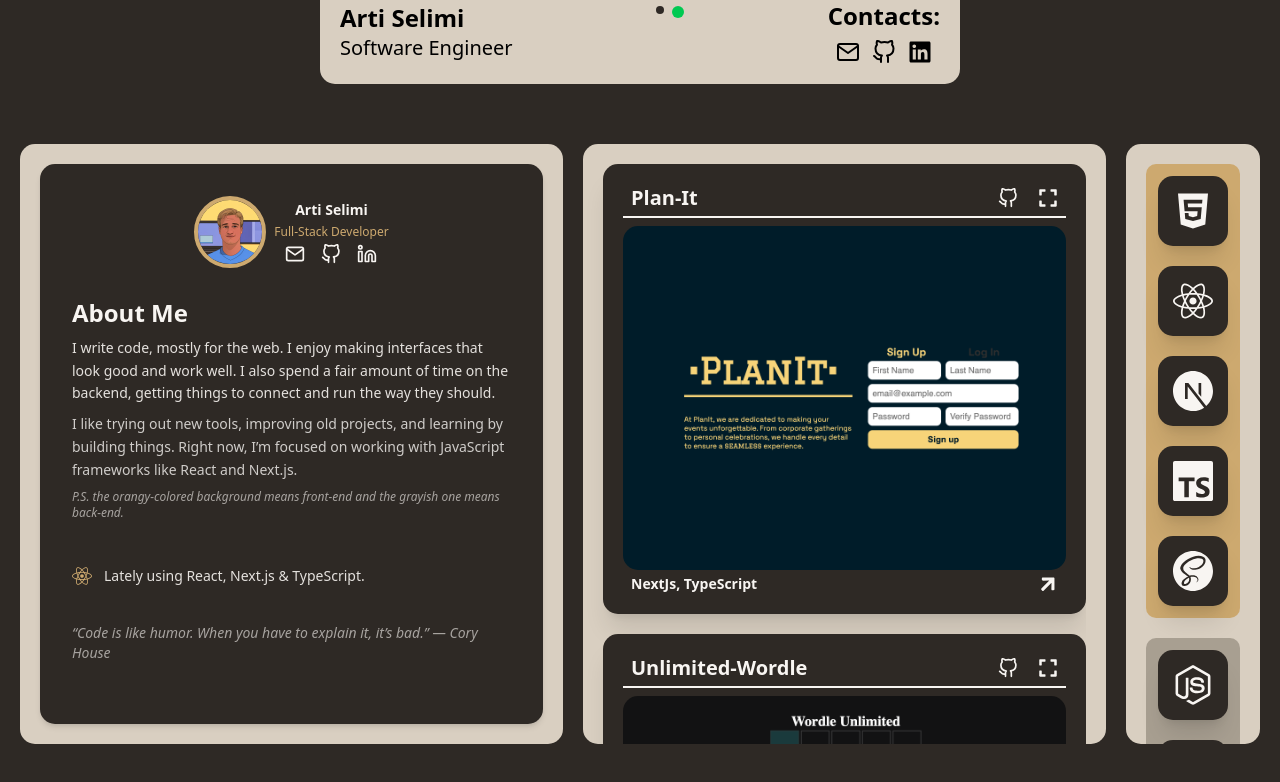
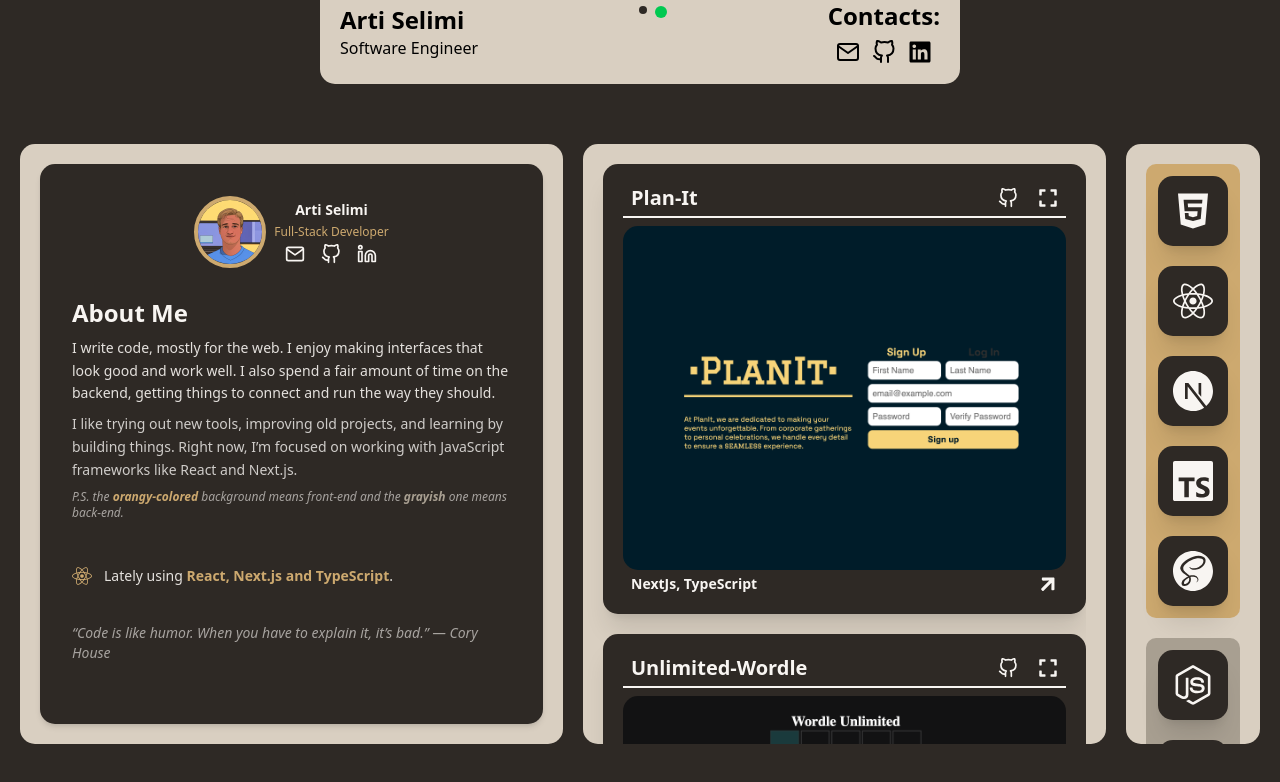
Before and after one commit to Arti-Selimi/ArtiSelimi, a Next.js app: page / in a window 1280 px wide. Shown: the top 782 px of the page. Built offline with nearby package versions, Linux system fonts and the light colour scheme.

Commit message:
small animations

```diff
--- a/package.json
+++ b/package.json
@@ -12,6 +12,7 @@
     "@radix-ui/react-dialog": "^1.1.6",
     "class-variance-authority": "^0.7.1",
     "clsx": "^2.1.1",
+    "framer-motion": "^12.6.3",
     "lucide-react": "^0.486.0",
     "next": "15.2.4",
     "react": "^19.0.0",
--- a/src/components/about/about.tsx
+++ b/src/components/about/about.tsx
@@ -1,8 +1,12 @@
+"use client";
+
 import React from "react";
 import { FiMail, FiGithub, FiLinkedin } from "react-icons/fi";
 import { FaReact } from "react-icons/fa";
 import Image from "next/image";
 import ProfilePic from "../../../public/Arti.jpg";
+import { motion } from "framer-motion";
+import Link from "next/link";
 
 type Props = {};
 
@@ -21,28 +25,30 @@ export default function About({}: Props) {
         </div>
         <div className="flex flex-col gap-1 items-center">
           <h2 className="text-lg sm:text-sm font-semibold">Arti Selimi</h2>
-          <p className="text-accent-orange text-sm sm:text-xs">Full-Stack Developer</p>
+          <p className="text-accent-orange text-sm sm:text-xs">
+            Full-Stack Developer
+          </p>
           <div className="flex gap-4 text-xl text-white">
-            <a
+            <Link
               href="mailto:your@email.com"
               className="hover:text-accent-orange transition"
             >
               <FiMail />
-            </a>
-            <a
+            </Link>
+            <Link
               href="https://github.com/Arti-Selimi"
               target="_blank"
               className="hover:text-accent-orange transition"
             >
               <FiGithub />
-            </a>
-            <a
+            </Link>
+            <Link
               href="https://linkedin.com/in/your-profile"
               target="_blank"
               className="hover:text-accent-orange transition"
             >
               <FiLinkedin />
-            </a>
+            </Link>
           </div>
         </div>
       </div>
@@ -51,25 +57,74 @@ export default function About({}: Props) {
         <div className="flex flex-col gap-2">
           <h1 className="text-2xl 2xl:text-3xl font-bold">About Me</h1>
           <p className="text-sm 2xl:text-xl leading-relaxed text-white/90">
-            I write code, mostly for the web. I enjoy making interfaces that look good and work well. I also spend a fair amount of time on the backend, getting things to connect and run the way they should.
+            I write code, mostly for the web. I enjoy making interfaces that
+            look good and work well. I also spend a fair amount of time on the
+            backend, getting things to connect and run the way they should.
           </p>
           <p className="text-sm 2xl:text-xl leading-relaxed text-white/80">
-            I like trying out new tools, improving old projects, and learning by building things. Right now, I’m focused on working with JavaScript frameworks like React and Next.js.
+            I like trying out new tools, improving old projects, and learning by
+            building things. Right now, I’m focused on working with JavaScript
+            frameworks like React and Next.js.
           </p>
           <p className="text-white/60 italic text-xs 2xl:text-lg mb-4">
-            P.S. the orangy-colored background means front-end and the grayish one means back-end.
+            P.S. the{" "}
+            <motion.span
+              className="text-accent-orange font-extrabold"
+              initial={{ opacity: 0, scale: 0.8 }}
+              animate={{ opacity: 1, scale: 1 }}
+              transition={{ duration: 0.5, delay: 0.2 }}
+            >
+              orangy-colored
+            </motion.span>{" "}
+            background means front-end and the{" "}
+            <motion.span
+              className="text-brown font-extrabold"
+              initial={{ opacity: 0, scale: 0.8 }}
+              animate={{ opacity: 1, scale: 1 }}
+              transition={{ duration: 0.5, delay: 0.2 }}
+            >
+              grayish
+            </motion.span>{" "}
+            one means back-end.
           </p>
         </div>
 
         <div className="flex items-center gap-3">
           <FaReact className="text-accent-orange text-xl animate-spin-slow" />
           <span className="text-white/90 text-sm 2xl:text-lg">
-            Lately using React, Next.js & TypeScript.
+            Lately using{" "}
+            <motion.span
+              className="text-accent-orange font-semibold"
+              initial={{ opacity: 0, scale: 0.8 }}
+              animate={{ opacity: 1, scale: 1 }}
+              transition={{ duration: 0.5, delay: 0.2 }}
+            >
+              React,
+            </motion.span>{" "}
+            <motion.span
+              className="text-accent-orange font-semibold"
+              initial={{ opacity: 0, scale: 0.8 }}
+              animate={{ opacity: 1, scale: 1 }}
+              transition={{ duration: 0.5, delay: 0.4 }}
+            >
+              {" "}
+              Next.js and
+            </motion.span>{" "}
+            <motion.span
+              className="text-accent-orange font-semibold"
+              initial={{ opacity: 0, scale: 0.8 }}
+              animate={{ opacity: 1, scale: 1 }}
+              transition={{ duration: 0.5, delay: 0.6 }}
+            >
+              TypeScript
+            </motion.span>
+            .
           </span>
         </div>
 
         <div className="mt-2 text-white/60 italic text-sm 2xl:text-lg">
-          “Code is like humor. When you have to explain it, it’s bad.” — Cory House
+          “Code is like humor. When you have to explain it, it’s bad.” — Cory
+          House
         </div>
       </div>
     </div>
--- a/src/components/board/main.tsx
+++ b/src/components/board/main.tsx
@@ -7,7 +7,6 @@ import {
   SiGraphql,
   SiMysql,
 } from "react-icons/si";
-import { FiGithub, FiLinkedin, FiTwitter } from "react-icons/fi";
 import Tile from "../tiles/tile";
 import "@/styles/main.scss";
 import Pixel from "../../../public/projects/pixel.png";
@@ -18,7 +17,7 @@ import About from "../about/about";
 
 export default function BoardMain() {
   return (
-    <div className="h-[80vh] w-full flex flex-col lg:flex-row gap-5 p-5 2xl:p-10 text-white">
+    <div className="h-[80vh] w-full flex flex-row gap-5 p-5 2xl:p-10 text-white">
       <div className="flex h-full flex-1 bg-beige p-5 2xl:p-10 rounded-[15px] overflow-hidden">
         <About />
       </div>
--- a/src/components/navbar/navbar.tsx
+++ b/src/components/navbar/navbar.tsx
@@ -1,12 +1,13 @@
 import React from "react";
 import { FaLinkedin } from "react-icons/fa6";
 import { FiGithub, FiMail } from "react-icons/fi";
+import Link from "next/link";
 
 export default function Navbar() {
   return (
-    <div className="flex flex-col lg:flex-row justify-between items-center w-[50%] rounded-b-[15px] bg-beige p-5 pt-0 text-xl">
+    <div className="flex flex-row justify-between items-center w-[50%] rounded-b-[15px] bg-beige p-5 pt-0">
       <div>
-        <h1 className="text-2xl font-extrabold">Arti Selimi</h1>
+        <h1 className="text-xl lg:text-2xl font-extrabold">Arti Selimi</h1>
         <h2>Software Engineer</h2>
       </div>
       <div className="flex gap-2 mt-4 lg:mt-0 relative group">
@@ -21,18 +22,18 @@ export default function Navbar() {
           <h1 className="text-2xl font-extrabold">Contacts:</h1>
         </div>
         <div className="flex items-center gap-3 text-2xl">
-          <a href="MAILTO:selimiarti@outlook.com" target="_blank">
+          <Link href="MAILTO:selimiarti@outlook.com" target="_blank">
             <FiMail />
-          </a>
-          <a href="https://www.github.com/Arti-Selimi" target="_blank">
+          </Link>
+          <Link href="https://www.github.com/Arti-Selimi" target="_blank">
             <FiGithub />
-          </a>
-          <a
+          </Link>
+          <Link
             href="https://www.linkedin.com/in/arti-selimi-9116ab312/"
             target="_blank"
           >
             <FaLinkedin />
-          </a>
+          </Link>
         </div>
       </div>
     </div>
```
Also changed, not shown: 1 other file (tests, documents, lock files or other folders).
